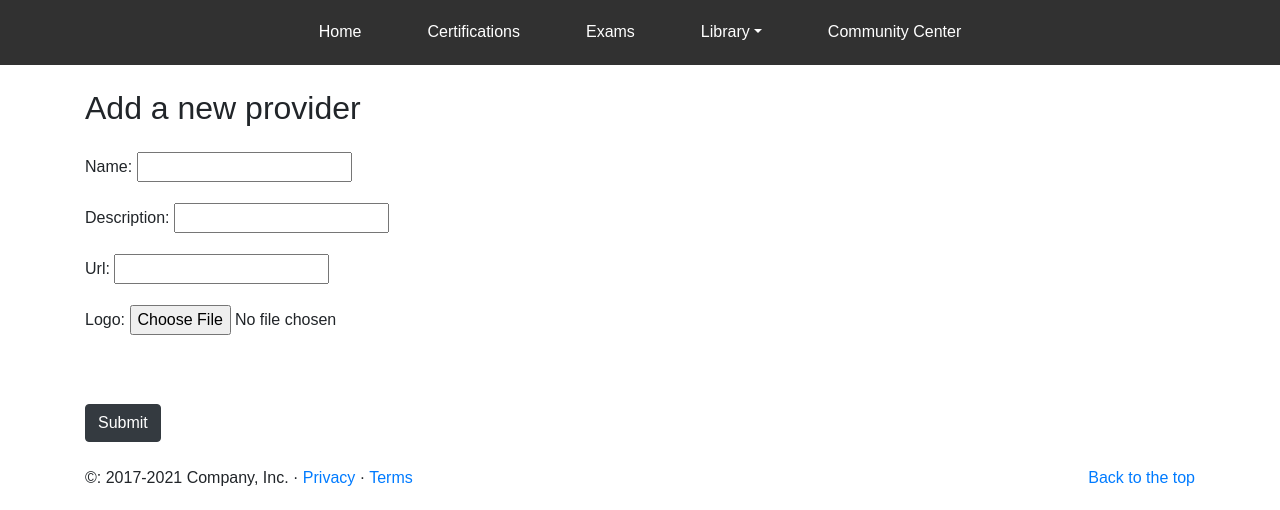
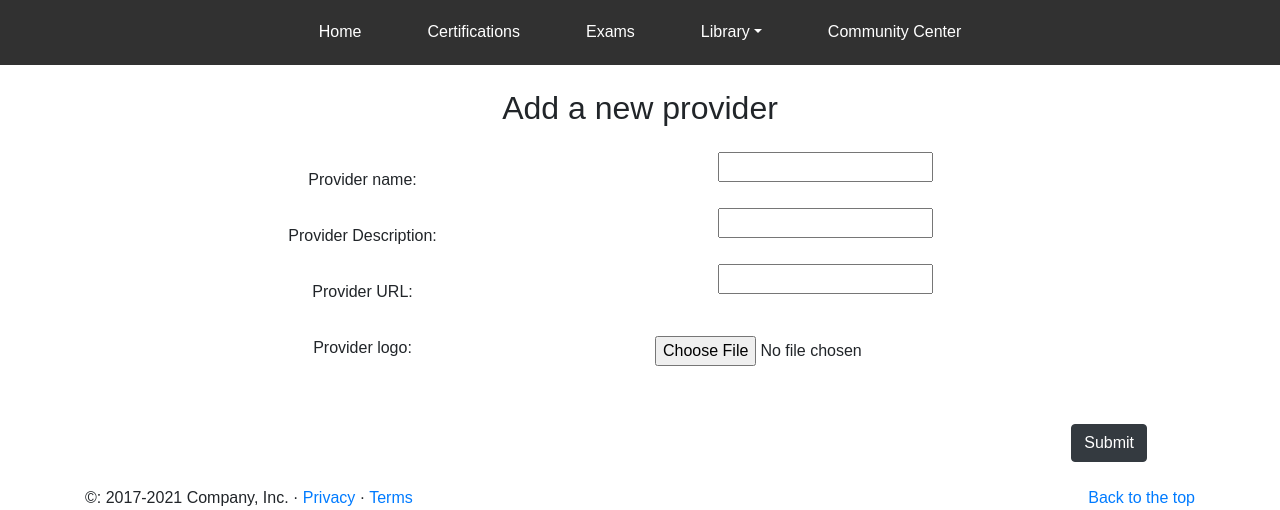
Before and after one commit to nandabritto/MSP-4, a Django app: page /providers/create/ in a window 1280 px wide. Shown: the part 311-821 px from the top of the page. Before the commit the page ends 797 px from the top, so only its background shows below. Run offline with Django 3.2, Linux system fonts and the light colour scheme; some libraries are stand-ins or nearby versions.

Commit message:
Refactor create provider form display

```diff
--- a/providers/templates/create.html
+++ b/providers/templates/create.html
@@ -13,7 +13,7 @@ Home Page
 
 {% block content %}
 <!-- Jumbotron image included in HTML as it will be different on each page -->
-<div class="jumbotron" style="background-image: url('#');">
+<div class="jumbotron jumbotron-fluid" style="background-image: url('#');">
     <div class="container">
         <h1 class="display-3 text-center">
             <strong>Hello Developers!</strong>
@@ -43,24 +43,49 @@ Home Page
 <div class="container">
 
     <!--Simple Form-->
-    <h2 class="my-4">Add a new provider</h2>
+    <h2 class="my-4 text-center">Add a new provider</h2>
     <form method="post" enctype="multipart/form-data">
         {% csrf_token %}
-        {{form.as_p}}
-
-            <!-- <label for="name">Provider name:</label><br>
-            <input type="text" id="name"><br>
-            <label for="description">Provider Description:</label><br>
-            <input type="text" id="description"><br>
-            <label for="url">Provider URL</label><br>
-            <input type="text" id="url"><br>
-            <label for="logo">Provider logo</label><br>
-            <input type="file" id="logo" name="upload" accept="image/*"> -->
+        <div class="container">
+            <div class="row">
+                <div class="col-md-6 pt-3 text-center">
+                    <p>Provider name:</p>
+                </div>
+                <div class="col-md-4 text-center">
+                    {{ form.name }}
+                </div>
+            </div>
+            <div class="row">
+                <div class="col-md-6 pt-3 text-center">
+                    <p>Provider Description:</p>
+                </div>
+                <div class="col-md-4 text-center">
+                    {{ form.description }}
+                </div>
+            </div>
+            <div class="row">
+                <div class="col-md-6 pt-3 text-center">
+                    <p>Provider URL:</p>
+                </div>
+                <div class="col-md-4 text-center">
+                    {{ form.url }}
+                </div>
+            </div>
+            <div class="row">
+                <div class="col-md-6 pt-3 text-center">
+                    <p>Provider logo:</p>
+                </div>
+                <div class="col-md-4 pt-3">
+                    {{ form.logo }}
+                </div>
+            </div>
             <br>
+        </div>
+        <div class="text-right pr-5">
             <button class="btn btn-dark my-4" type="submit">Submit</button>
             <strong>{{message}}</strong>
+        </div>
     </form>
-
 </div>
 
 {% endblock content %}
```
Also changed, not shown: providers/forms.py (line endings or trailing spaces).
